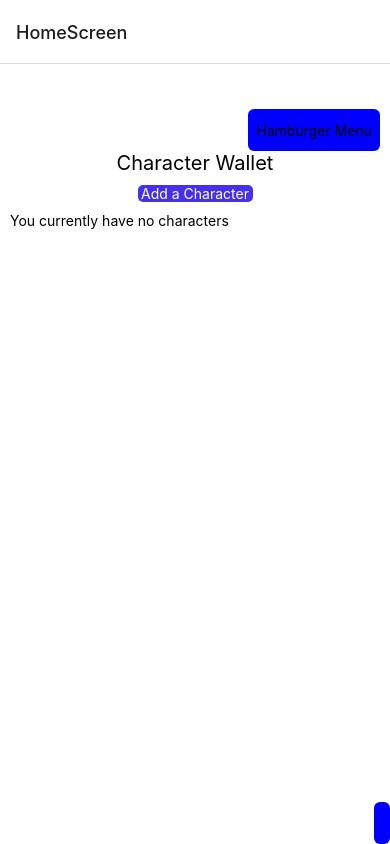
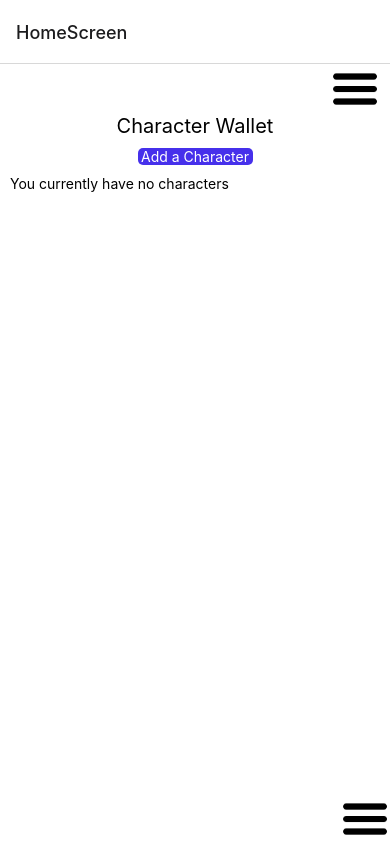
Before and after one commit to reece346/MayFly, a React Native app: screen /HomeScreen in a window 390 px wide. Built offline with nearby package versions, Linux system fonts and the light colour scheme.

Commit message:
added hamburger menu graphic

```diff
--- a/DropDown.js
+++ b/DropDown.js
@@ -1,5 +1,5 @@
 import React, {Component, useState} from "react";
-import {View, Text, StyleSheet, TouchableOpacity} from "react-native";
+import {View, Text, StyleSheet, TouchableOpacity, Image} from "react-native";
 import * as RootNavigation from './RootNavigation';
 
 const DropDown =({
@@ -16,17 +16,15 @@ const onSelectedItem = (val) =>{
     if (val.name == "Friends")
         RootNavigation.navigate("Friends");
     setShowOption(false);
-    onSelect(val);
-
 }
     return (
         <View style = {styles.container}>
             <TouchableOpacity
-                style = {styles.dropDownStyle}
+                //style = {styles.dropDownStyle}
                 activeOpacity={0.8}
                 onPress={() => setShowOption(!showOption)}
             >
-                <Text>{!!value ? value?.name : 'Hamburger Menu'}</Text>
+                <Image style={styles.dropDownStyle} source={require('./screens/images/hamburger.png')} />
             </TouchableOpacity>
             {showOption && (<View>
                 {data.map((val, i) => {
@@ -47,10 +45,11 @@ const onSelectedItem = (val) =>{
 
 const styles = StyleSheet.create({
     dropDownStyle:{
+        height: 15,
+        width: 35,
         alignSelf: 'flex-end',
-        marginTop: -5,
-        backgroundColor: 'blue',
-        padding: 8,
+        marginTop: -50,
+        padding: 25,
         borderRadius: 6,
         minHeight: 42,
         justifyContent: 'center'
```
Also changed, not shown: screens/images/hamburger.png (added).
